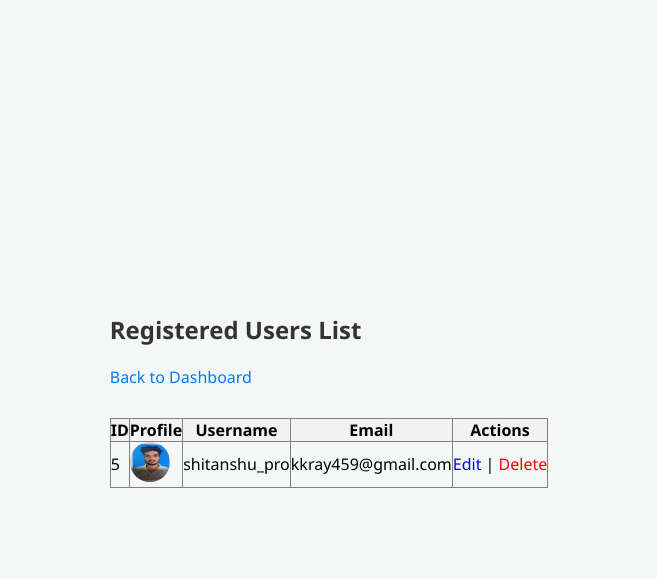
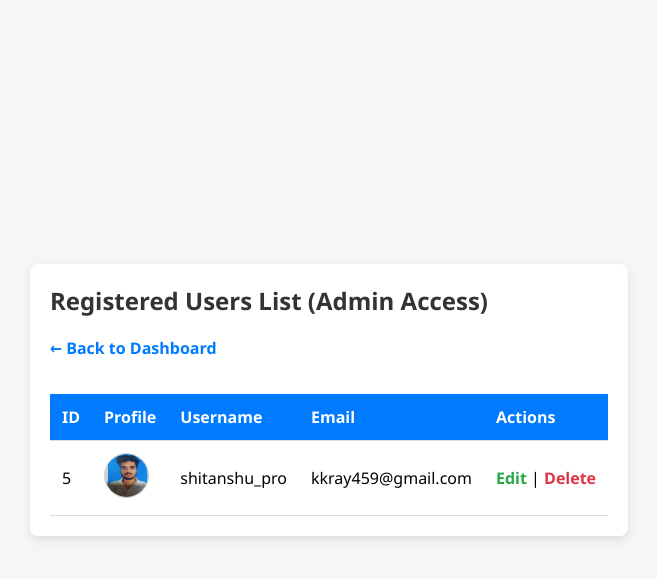
Before and after one commit to shitanshu34/my_internship_task, a PHP site: page /users_list.php in a window 1280 px wide. Shown: the top 579 px of the page, without its empty margins (311-968 px from the left). Run offline with PHP 8.4, Linux system fonts and the light colour scheme; a user stored in the database is signed in; data comes from the database, SQL or seed files in the repository.

Commit message:
Fixed Role-Based Access and Admin CRUD logic for Task 3

```diff
--- a/task 3/login_action.php
+++ b/task 3/login_action.php
@@ -2,6 +2,7 @@
 /**
  * Login Action Handler
  * Purpose: Authenticate user credentials and redirect to dashboard.
+ * Security Update: Added Role-Based Session ID
  */
 
 ob_start(); // Prevents header redirection errors
@@ -33,6 +34,7 @@ if (isset($_POST['login_btn'])) {
                 // 3. Set Session variables for the logged-in user
                 $_SESSION['user_id'] = $user['id'];
                 $_SESSION['username'] = $user['username'];
+                $_SESSION['role_id'] = $user['role_id']; // <-- YE LINE ADD HUI HAI (Crucial for Admin Access)
 
                 // 4. Redirect to Dashboard upon success
                 header("Location: dashboard.php");
--- a/task 3/users_list.php
+++ b/task 3/users_list.php
@@ -2,18 +2,25 @@
 /**
  * Users List Page (CRUD - Read & Delete)
  * Purpose: Display all users in a table and provide a delete option.
+ * Security Update: Role-Based Access Control (Admin Only)
  */
 
 session_start();
 require_once 'config.php';
 
-// Check if user is logged in
+// 1. Security Check: Only logged-in users can access
 if (!isset($_SESSION['user_id'])) {
     header("Location: login.php");
     exit();
 }
 
-// Fetch all users from the database
+// 2. ROLE-BASED SECURITY: Only Admin (role_id = 1) can view this list
+if (!isset($_SESSION['role_id']) || $_SESSION['role_id'] != 1) {
+    echo "<script>alert('Access Denied: Admin privileges required!'); window.location='dashboard.php';</script>";
+    exit();
+}
+
+// 3. Fetch all users from the database
 $query = "SELECT id, username, email, profile_pic FROM users";
 $result = mysqli_query($conn, $query);
 ?>
@@ -22,17 +29,46 @@ $result = mysqli_query($conn, $query);
 <html lang="en">
 <head>
     <meta charset="UTF-8">
-    <title>Manage Users - Internship Task</title>
+    <title>Manage Users - Admin Panel</title>
     <link rel="stylesheet" href="style.css">
+    <style>
+        /* Table Specific Styling */
+        table {
+            width: 100%;
+            border-collapse: collapse;
+            margin-top: 20px;
+            background: #fff;
+        }
+        th, td {
+            padding: 12px;
+            text-align: left;
+            border-bottom: 1px solid #ddd;
+        }
+        th {
+            background-color: #007bff;
+            color: white;
+        }
+        tr:hover {
+            background-color: #f5f5f5;
+        }
+        .container {
+            max-width: 900px;
+            margin: 30px auto;
+            padding: 20px;
+            background: white;
+            border-radius: 8px;
+            box-shadow: 0 4px 10px rgba(0,0,0,0.1);
+        }
+    </style>
 </head>
 <body>
-    <div class="container" style="padding: 20px;">
-        <h2>Registered Users List</h2>
-        <a href="dashboard.php" style="margin-bottom: 10px; display: inline-block;">Back to Dashboard</a>
+    <div class="container">
+        <h2>Registered Users List (Admin Access)</h2>
+        <a href="dashboard.php" style="margin-bottom: 15px; display: inline-block; color: #007bff; text-decoration: none; font-weight: bold;">← Back to Dashboard</a>
 
-        <table border="1" cellpadding="10" style="width: 100%; border-collapse: collapse; margin-top: 20px;">
+        <table>
             <thead>
-                <tr style="background-color: #f2f2f2;">
+                <tr>
                     <th>ID</th>
                     <th>Profile</th>
                     <th>Username</th>
@@ -45,16 +81,18 @@ $result = mysqli_query($conn, $query);
                 <tr>
                     <td><?php echo $row['id']; ?></td>
                     <td>
-                        <img src="uploads/<?php echo $row['profile_pic']; ?>" width="40" height="40" style="border-radius: 50%;">
+                        <img src="uploads/<?php echo htmlspecialchars($row['profile_pic']); ?>"
+                             width="45" height="45"
+                             style="border-radius: 50%; object-fit: cover; border: 1px solid #ccc;">
                     </td>
-                    <td><?php echo $row['username']; ?></td>
-                    <td><?php echo $row['email']; ?></td>
+                    <td><?php echo htmlspecialchars($row['username']); ?></td>
+                    <td><?php echo htmlspecialchars($row['email']); ?></td>
                     <td>
-                        <a href="edit_profile.php?id=<?php echo $row['id']; ?>" style="color: blue;">Edit</a> |
+                        <a href="edit_profile.php?id=<?php echo $row['id']; ?>" style="color: #28a745; text-decoration: none; font-weight: bold;">Edit</a> |
 
                         <a href="delete_user.php?id=<?php echo $row['id']; ?>"
-                           style="color: red;"
-                           onclick="return confirm('Are you sure you want to delete this user?');">Delete</a>
+                           style="color: #dc3545; text-decoration: none; font-weight: bold;"
+                           onclick="return confirm('Are you sure you want to delete this user? This action cannot be undone.');">Delete</a>
                     </td>
                 </tr>
                 <?php } ?>
```
Also changed, not shown: task 3/dashboard.php (+12 -3 lines), task 3/edit_profile.php (+60 -23 lines), task 3/register_action.php (+37 -7 lines), task 3/uploads/1777985731_michael-dam-mEZ3PoFGs_k-unsplash.jpg (added), task 3/uploads/1777985745_michael-dam-mEZ3PoFGs_k-unsplash.jpg (added), task 3/uploads/1777985903_rafaella-mendes-diniz-et_78QkMMQs-unsplash.jpg (added), task 3/uploads/1777988679_ian-dooley-d1UPkiFd04A-unsplash.jpg (added), task 3/uploads/1777988734_ian-dooley-d1UPkiFd04A-unsplash.jpg (added), task 3/uploads/1777988893_my pic.jpg (added), 2 other files.
